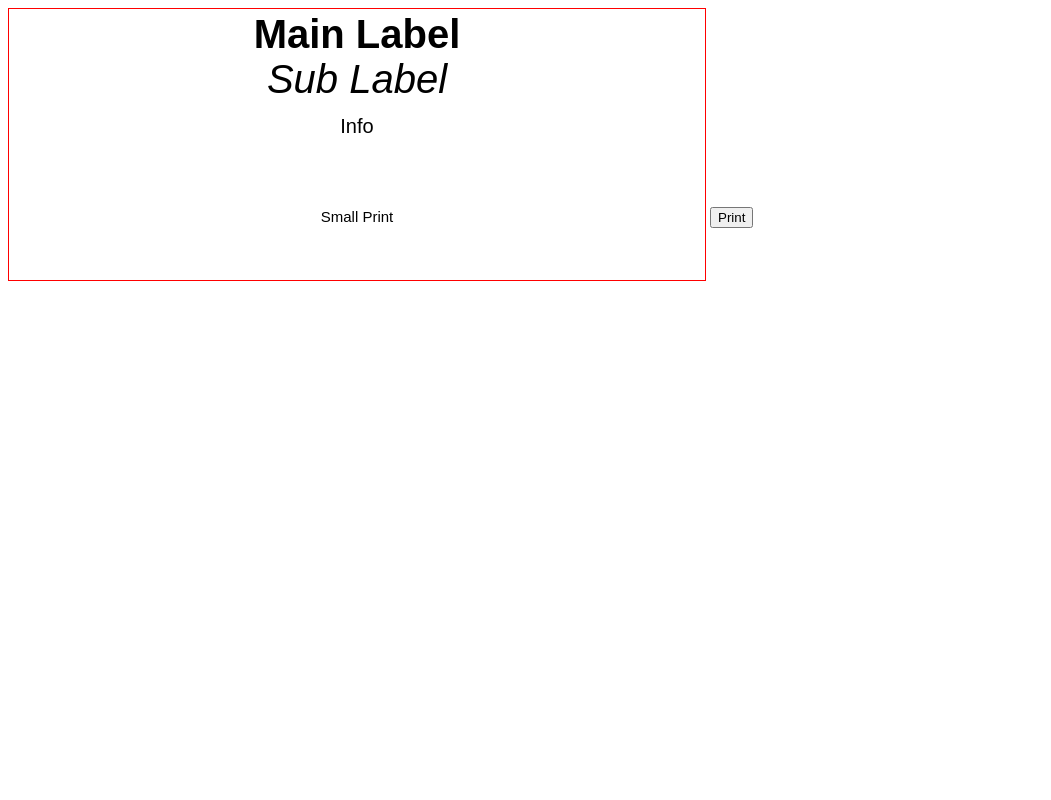
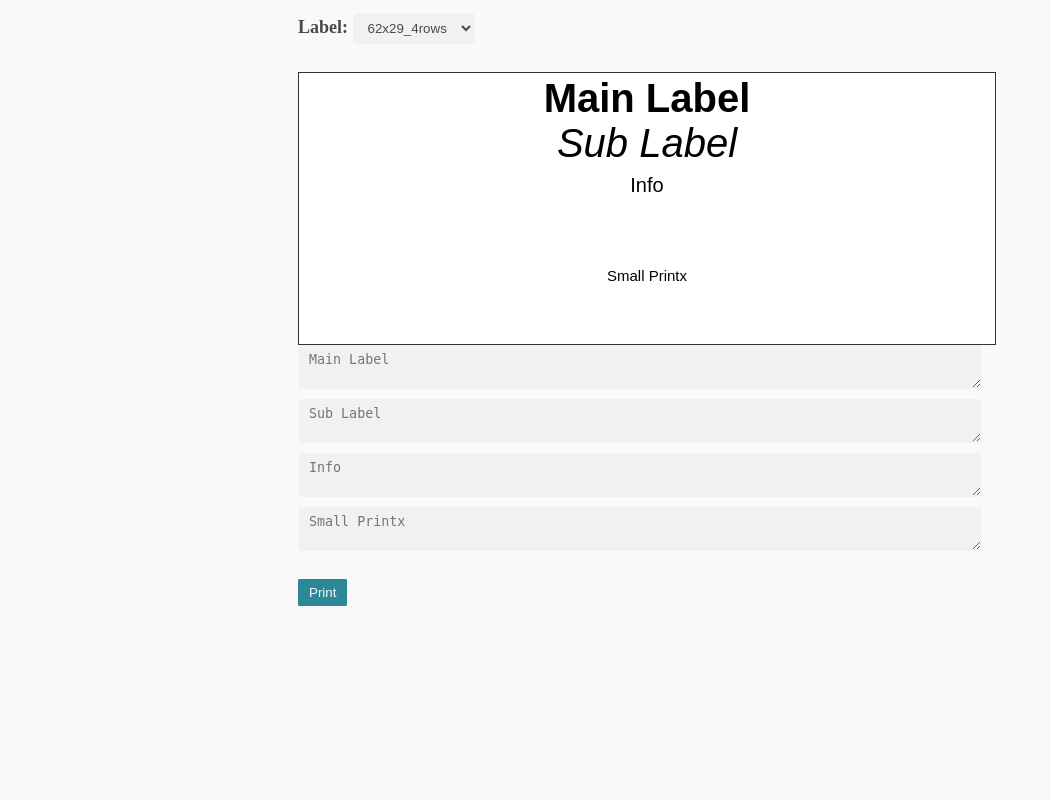
Before and after one commit to splitbrain/bql-label-printer, a Flask app: page / in a window 1280 px wide. Shown: the whole page, without its empty margins (0-1051 px from the left). Run offline with Flask 2, Linux system fonts and the light colour scheme; parts of the project's set-up code (start-up, migrations or seed data) failed here and were passed over.

Commit message:
various improvements, basically works and looks nice now

```diff
--- a/app.py
+++ b/app.py
@@ -3,6 +3,10 @@
 """
 Simple Web Interface to create labels on a Brother Printer
 """
+
+import sys
+from glob import glob
+from os.path import basename
 
 from PIL import Image
 from brother_ql import BrotherQLRaster, create_label
@@ -23,21 +27,25 @@ LABEL_SIZES = [(name, label_type_specs[name]['name']) for name in label_sizes]
 
 @app.route('/')
 def do_editor():
-    return render_template('index.html')
+    """
+    The main editor view
+    :return:
+    """
+    return render_template(
+        'index.html',
+        labels=get_labels()
+    )
 
 
 @app.route('/print', methods=['POST'])
 def do_print():
-    print(vars(request.files['data']))
-
-    # request.files['data'].save('/tmp/test.png')
-
-    # brother_ql_create()
-
+    """
+    Receive the image from the frontend and print it
+    :return: string a simple 'ok' when no exception was thrown
+    """
     im = Image.open(request.files['data'])
-
     qlr = BrotherQLRaster(MODEL)
-    create_label(qlr, im, '62x29', threshold=70, cut=True, rotate=0)
+    create_label(qlr, im, request.form['size'], threshold=70, cut=True, rotate=0)
 
     # noinspection PyCallingNonCallable
     be = BACKEND_CLASS(BACKEND_STRING_DESCR)
@@ -48,7 +56,20 @@ def do_print():
     return 'ok'
 
 
+def get_labels():
+    """
+    List the available label templates
+    :return:
+    """
+    filenames = glob(sys.path[0] + '/static/labels/*.html')
+    return [basename(x[:-5]) for x in filenames]
+
+
 def main():
+    """
+    Initializes the webserver
+    :return:
+    """
     global DEBUG, MODEL, BACKEND_CLASS, BACKEND_STRING_DESCR
     import argparse
     parser = argparse.ArgumentParser(description=__doc__)
@@ -56,7 +77,8 @@ def main():
     parser.add_argument('--debug', action='store_true', default=False, help='Activate flask debugging support')
     parser.add_argument('--model', default='QL-500', choices=models, help='The model of your printer (default: QL-500)')
     parser.add_argument('printer',
-                        help='String descriptor for the printer to use (like tcp://192.168.0.23:9100 or file:///dev/usb/lp0)')
+                        help='String descriptor for the printer to use (like tcp://192.168.0.23:9100 or '
+                             'file:///dev/usb/lp0)')
     args = parser.parse_args()
 
     DEBUG = args.debug
--- a/static/label.css
+++ b/static/app.css
@@ -1,8 +1,17 @@
-#label {
+#wrapper {
+    background-color: #fff;
+    color: #000;
+    display: inline-block;
+    border: 1px solid #333;
     font-family: Arial, sans-serif;
+    line-height: 1.5em;
 }
 
-#label div.single {
+#wrapper * {
+    color: #000;
+}
+
+#wrapper div.single {
     display: flex;
     flex-direction: column;
     justify-content: center;
@@ -11,7 +20,7 @@
     white-space: nowrap;
 }
 
-#label div.multi {
+#wrapper div.multi {
     display: flex;
     flex-direction: column;
     justify-content: center;
--- a/static/app.js
+++ b/static/app.js
@@ -1,15 +1,71 @@
-var button = document.getElementById('btn');
+const labelSelect = document.getElementById('sel-label');
+const wrapper = document.getElementById('wrapper');
+const form = document.getElementById('form');
+const button = document.getElementById('btn');
 
+/**
+ * Load a template
+ */
+labelSelect.onchange = function loadTemplate() {
+    fetch('/static/labels/' + labelSelect.value + '.html')
+        .then(function (response) {
+            if (response.ok) {
+                return response.text();
+            }
+            throw new Error('Network response was not ok.');
+        })
+        .then(function (text) {
+            wrapper.innerHTML = text;
+            buildForm();
+        })
+        .catch(function (error) {
+            console.error('oops, something went wrong!', error);
+            alert(error)
+        })
+    ;
+};
+labelSelect.onchange(); // first load
+
+/**
+ * Create the input form for the loaded template
+ */
+function buildForm() {
+    const inputs = wrapper.querySelectorAll('.input');
+    form.innerHTML = '';
+
+    for (let input of inputs) {
+
+        let inp = document.createElement('textarea');
+        inp.placeholder = input.innerText;
+        inp.oninput = function () {
+            input.innerText = inp.value;
+        };
+
+        form.appendChild(inp);
+    }
+}
+
+/**
+ * Return the currently used label size
+ *
+ * @return {string}
+ */
+function getSize() {
+    return labelSelect.value.split('_')[0];
+}
+
+/**
+ * Print the label
+ */
 button.onclick = function () {
-    var node = document.getElementById('label');
+    //const node = document.getElementById('label');
+    const node = wrapper.querySelector(':first-child');
 
     domtoimage.toBlob(node)
         .then(function (blob) {
             const fd = new FormData();
             fd.append('data', blob);
-
-            console.log(blob);
-            console.log(fd);
+            fd.append('size', getSize());
 
             return fetch('/print', {
                 method: 'POST',
@@ -17,12 +73,17 @@ button.onclick = function () {
             });
         })
         .then(function (response) {
-            console.log(response);
+            if (!response.ok) {
+                throw new Error('Printing failed');
+            }
         })
         .catch(function (error) {
             console.error('oops, something went wrong!', error);
-        });
+            alert(error)
+        })
+    ;
 
+    /*
     domtoimage.toPng(node)
         .then(function (dataUrl) {
             var img = new Image();
@@ -32,4 +93,5 @@ button.onclick = function () {
         .catch(function (error) {
             console.error('oops, something went wrong!', error);
         });
+     */
 };
--- a/static/labels/62x29_4rows.html
+++ b/static/labels/62x29_4rows.html
@@ -1,14 +1,14 @@
 <div style="width: 696px; height:271px;" id="label">
     <div class="single" style="height:50px; font-size: 40px; font-weight: bold">
-        <span id="pl1">Main Label</span>
+        <span class="input">Main Label</span>
     </div>
     <div class="single" style="height:40px; font-size: 30pt; font-style: italic">
-        <span id="pl2">Sub Label</span>
+        <span class="input">Sub Label</span>
     </div>
     <div class="multi" style="height:45px; font-size: 20px">
-        <span id="pl3">Info</span>
+        <span class="input">Info</span>
     </div>
     <div class="multi" style="height:135px; font-size: 15px">
-        <span id="pl4">Small Print</span>
+        <span class="input">Small Printx</span>
     </div>
 </div>
--- /dev/null
+++ b/static/sakura.css
@@ -0,0 +1,165 @@
+/* Sakura.css v1.0.0
+ * ================
+ * Minimal css theme.
+ * Project: https://github.com/oxalorg/sakura
+ */
+/* Body */
+html {
+  font-size: 62.5%;
+  font-family: serif; }
+
+body {
+  font-size: 1.8rem;
+  line-height: 1.618;
+  max-width: 38em;
+  margin: auto;
+  color: #4a4a4a;
+  background-color: #f9f9f9;
+  padding: 13px; }
+
+@media (max-width: 684px) {
+  body {
+    font-size: 1.53rem; } }
+
+@media (max-width: 382px) {
+  body {
+    font-size: 1.35rem; } }
+
+h1, h2, h3, h4, h5, h6 {
+  line-height: 1.1;
+  font-family: Verdana, Geneva, sans-serif;
+  font-weight: 700;
+  overflow-wrap: break-word;
+  word-wrap: break-word;
+  -ms-word-break: break-all;
+  word-break: break-word;
+  -ms-hyphens: auto;
+  -moz-hyphens: auto;
+  -webkit-hyphens: auto;
+  hyphens: auto; }
+
+h1 {
+  font-size: 2.35em; }
+
+h2 {
+  font-size: 2.00em; }
+
+h3 {
+  font-size: 1.75em; }
+
+h4 {
+  font-size: 1.5em; }
+
+h5 {
+  font-size: 1.25em; }
+
+h6 {
+  font-size: 1em; }
+
+small, sub, sup {
+  font-size: 75%; }
+
+hr {
+  border-color: #2c8898; }
+
+a {
+  text-decoration: none;
+  color: #2c8898; }
+  a:hover {
+    color: #982c61;
+    border-bottom: 2px solid #4a4a4a; }
+
+ul {
+  padding-left: 1.4em; }
+
+li {
+  margin-bottom: 0.4em; }
+
+blockquote {
+  font-style: italic;
+  margin-left: 1.5em;
+  padding-left: 1em;
+  border-left: 3px solid #2c8898; }
+
+img {
+  max-width: 100%; }
+
+/* Pre and Code */
+pre {
+  background-color: #f1f1f1;
+  display: block;
+  padding: 1em;
+  overflow-x: auto; }
+
+code {
+  font-size: 0.9em;
+  padding: 0 0.5em;
+  background-color: #f1f1f1;
+  white-space: pre-wrap; }
+
+pre > code {
+  padding: 0;
+  background-color: transparent;
+  white-space: pre; }
+
+/* Tables */
+table {
+  text-align: justify;
+  width: 100%;
+  border-collapse: collapse; }
+
+td, th {
+  padding: 0.5em;
+  border-bottom: 1px solid #f1f1f1; }
+
+/* Buttons, forms and input */
+input, textarea {
+  border: 1px solid #4a4a4a; }
+  input:focus, textarea:focus {
+    border: 1px solid #2c8898; }
+
+textarea {
+  width: 100%; }
+
+.button, button, input[type="submit"], input[type="reset"], input[type="button"] {
+  display: inline-block;
+  padding: 5px 10px;
+  text-align: center;
+  text-decoration: none;
+  white-space: nowrap;
+  background-color: #2c8898;
+  color: #f9f9f9;
+  border-radius: 1px;
+  border: 1px solid #2c8898;
+  cursor: pointer;
+  box-sizing: border-box; }
+  .button[disabled], button[disabled], input[type="submit"][disabled], input[type="reset"][disabled], input[type="button"][disabled] {
+    cursor: default;
+    opacity: .5; }
+  .button:focus, .button:hover, button:focus, button:hover, input[type="submit"]:focus, input[type="submit"]:hover, input[type="reset"]:focus, input[type="reset"]:hover, input[type="button"]:focus, input[type="button"]:hover {
+    background-color: #982c61;
+    border-color: #982c61;
+    color: #f9f9f9;
+    outline: 0; }
+
+textarea, select, input[type] {
+  color: #4a4a4a;
+  padding: 6px 10px;
+  /* The 6px vertically centers text on FF, ignored by Webkit */
+  margin-bottom: 10px;
+  background-color: #f1f1f1;
+  border: 1px solid #f1f1f1;
+  border-radius: 4px;
+  box-shadow: none;
+  box-sizing: border-box; }
+  textarea:focus, select:focus, input[type]:focus {
+    border: 1px solid #2c8898;
+    outline: 0; }
+
+input[type="checkbox"]:focus {
+  outline: 1px dotted #2c8898; }
+
+label, legend, fieldset {
+  display: block;
+  margin-bottom: .5rem;
+  font-weight: 600; }
--- a/templates/index.html
+++ b/templates/index.html
@@ -2,25 +2,28 @@
 <head>
     <title>Label Printer</title>
 </head>
-<link rel="stylesheet" href="{{ url_for('static', filename='label.css') }}" type="text/css"/>
+<link rel="stylesheet" href="{{ url_for('static', filename='sakura.css') }}" type="text/css">
+<link rel="stylesheet" href="{{ url_for('static', filename='app.css') }}" type="text/css"/>
 <body>
 
-<div style="display: inline-block; border: 1px solid red">
-    <div style="width: 696px; height:271px;" id="label">
-        <div class="single" style="height:50px; font-size: 40px; font-weight: bold">
-            <span id="pl1">Main Label</span>
-        </div>
-        <div class="single" style="height:40px; font-size: 30pt; font-style: italic">
-            <span id="pl2">Sub Label</span>
-        </div>
-        <div class="multi" style="height:55px; font-size: 20px">
-            <span id="pl3">Info</span>
-        </div>
-        <div class="multi" style="height:125px; font-size: 15px">
-            <span id="pl4">Small Print</span>
-        </div>
-    </div>
+<form>
+    <label for="sel-label">Label:
+    <select id="sel-label" name="labels">
+        {% for label in labels %}
+            <option>{{ label }}</option>
+        {% endfor %}
+    </select>
+    </label>
+</form>
+
+<div id="wrapper">
+    Loading template...
 </div>
+
+<form id="form">
+
+</form>
+
 
 <button id="btn">Print</button>
 
```
